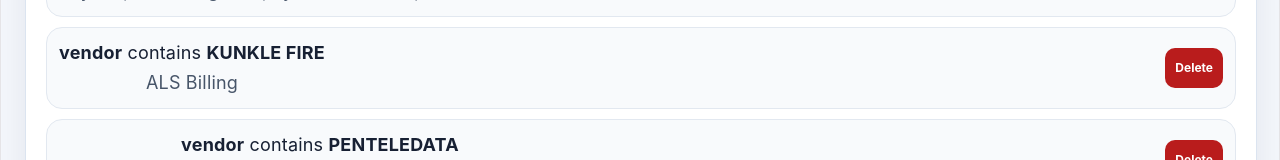
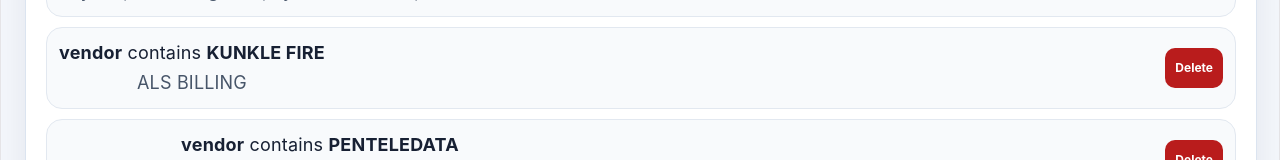
Before and after one commit to ctraverAdmin/AmbulanceNotes, a React (Vite) app: page / in a window 1280 px wide. Shown: the part 1771-1931 px from the top of the page. Built offline with nearby package versions, Linux system fonts and the light colour scheme.

Commit message:
initial ambulance board notes app

```diff
--- a/src/App.css
+++ b/src/App.css
@@ -572,6 +572,35 @@
     text-overflow: ellipsis;
     line-height: 1.15;
   }
+  /* Hide all transaction details from the printed board report */
+  .transaction-detail-print-table,
+  .transaction-detail-print-table thead,
+  .transaction-detail-print-table tbody,
+  .transaction-detail-print-table tfoot,
+  .transaction-detail-print-table tr,
+  .transaction-detail-print-table th,
+  .transaction-detail-print-table td {
+    display: none !important;
+  }
+
+  /* Hide the top summary row */
+  .print-summary {
+    display: none !important;
+  }
+
+  /* Hide the Transaction Detail heading */
+  .print-report h3:has(+ .transaction-detail-print-table) {
+    display: none !important;
+  }
+}
+
+  /* Hide transaction details from the printed board report */
+.transaction-detail-print-table,
+.transaction-detail-print-table th,
+.transaction-detail-print-table td,
+.transaction-detail-print-table tr {
+  display: none !important;
+}
 
   .transaction-detail-print-table tr.kunkle-print-row td {
     height: auto;
@@ -587,4 +616,19 @@
     text-overflow: clip;
     line-height: 1.25;
   }
+
+  .vendor-grand-total-row td {
+  border-top: 2px solid #111827 !important;
+  font-weight: 900 !important;
+  background: #fff3b0 !important;
+  font-size: 11px !important;
 }
+
+.vendor-grand-total-row td:nth-child(1) {
+  text-align: right !important;
+}
+
+.vendor-grand-total-row td:nth-child(3) {
+  text-align: right !important;
+}
+}
--- a/src/App.jsx
+++ b/src/App.jsx
@@ -38,7 +38,7 @@
     id: crypto.randomUUID(),
     matchType: "vendor",
     matchText: "KUNKLE FIRE",
-    note: "ALS Billing",
+    note: "ALS BILLING",
   },
   {
     id: crypto.randomUUID(),
@@ -170,8 +170,6 @@
   let current = "";
   let insideQuotes = false;
 
-  // QuickBooks / Excel copied rows are tab-delimited.
-  // If tabs exist, split ONLY on tabs so amounts like -17,911.66 stay together.
   const delimiter = line.includes("\t") ? "\t" : ",";
 
   for (let i = 0; i < line.length; i++) {
@@ -316,10 +314,10 @@
 
   if (isKunkleFireRow(row)) {
     if (memo) {
-      return `ALS Billing — ${memo}`;
+      return `ALS BILLING — ${memo}`;
     }
 
-    return "ALS Billing — memo not provided.";
+    return "ALS BILLING — memo not provided.";
   }
 
   return row.boardNote;
@@ -327,7 +325,7 @@
 
 function getVendorSummaryNote(row) {
   if (isKunkleFireRow(row)) {
-    return "ALS Billing";
+    return "ALS BILLING";
   }
 
   return getPrintedBoardNote(row);
@@ -410,7 +408,7 @@
       return;
     }
 
-    const parsedRows = table
+    let parsedRows = table
       .slice(1)
       .filter((cells) => {
         const vendor = cells[vendorIndex] || "";
@@ -438,7 +436,10 @@
           account: accountIndex >= 0 ? cells[accountIndex] || "" : "",
           amount:
             amountIndex >= 0
-              ? normalizeExpenseAmount(cells[amountIndex] || "", transactionType)
+              ? normalizeExpenseAmount(
+                  cells[amountIndex] || "",
+                  transactionType
+                )
               : "",
         };
 
@@ -451,7 +452,73 @@
         };
       });
 
-    updateState({ rows: parsedRows });
+    const needsReviewVendors = [
+      ...new Set(
+        parsedRows
+          .filter((row) => row.status === "Needs Review")
+          .map((row) => formatVendorName(row.vendor))
+          .filter(Boolean)
+      ),
+    ];
+
+    const newRulesFromPrompts = [];
+
+    for (const vendor of needsReviewVendors) {
+      const vendorRows = parsedRows.filter(
+        (row) => formatVendorName(row.vendor) === vendor
+      );
+
+      const vendorTotal = vendorRows.reduce(
+        (sum, row) => sum + amountToNumber(row.amount),
+        0
+      );
+
+      const sampleMemo =
+        vendorRows.find((row) => cleanMemoForPrint(row.memo))?.memo || "";
+
+      const enteredNote = prompt(
+        `Needs Review:
+
+Vendor: ${vendor}
+Transactions: ${vendorRows.length}
+Total: ${money(vendorTotal)}${
+          sampleMemo ? `\nSample memo: ${cleanMemoForPrint(sampleMemo)}` : ""
+        }
+
+What summary note should be used for this vendor?`
+      );
+
+      if (enteredNote && enteredNote.trim()) {
+        const cleanNote = enteredNote.trim();
+
+        parsedRows = parsedRows.map((row) =>
+          formatVendorName(row.vendor) === vendor
+            ? {
+                ...row,
+                boardNote: cleanNote,
+                status: "Rule Matched",
+              }
+            : row
+        );
+
+        newRulesFromPrompts.push({
+          id: crypto.randomUUID(),
+          matchType: "vendor",
+          matchText: vendor,
+          note: cleanNote,
+        });
+      }
+    }
+
+    const updatedRules =
+      newRulesFromPrompts.length > 0
+        ? [...state.rules, ...newRulesFromPrompts]
+        : state.rules;
+
+    updateState({
+      rows: parsedRows,
+      rules: updatedRules,
+    });
   }
 
   function regenerateNotes() {
@@ -578,6 +645,13 @@
       }))
       .sort((a, b) => a.vendor.localeCompare(b.vendor));
   }, [state.rows]);
+
+  const vendorGrandTotal = useMemo(() => {
+    return vendorSummary.reduce(
+      (sum, vendor) => sum + amountToNumber(vendor.total),
+      0
+    );
+  }, [vendorSummary]);
 
   return (
     <div className="app-shell">
@@ -938,6 +1012,13 @@
                 <td>{vendor.summaryNote}</td>
               </tr>
             ))}
+
+            <tr className="vendor-grand-total-row">
+              <td>Grand Total</td>
+              <td></td>
+              <td>{money(vendorGrandTotal)}</td>
+              <td></td>
+            </tr>
           </tbody>
         </table>
 
```
Also changed, not shown: 1 other file (tests, documents, lock files or other folders).
